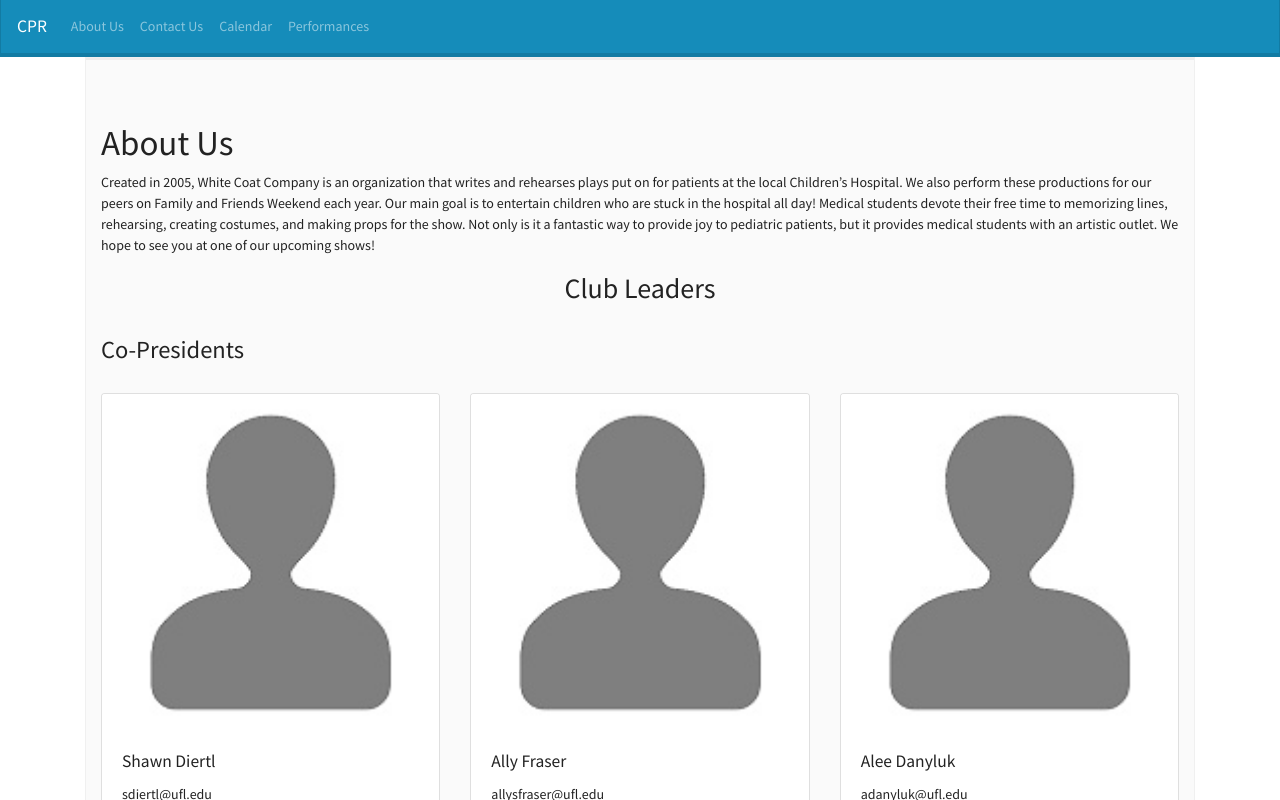
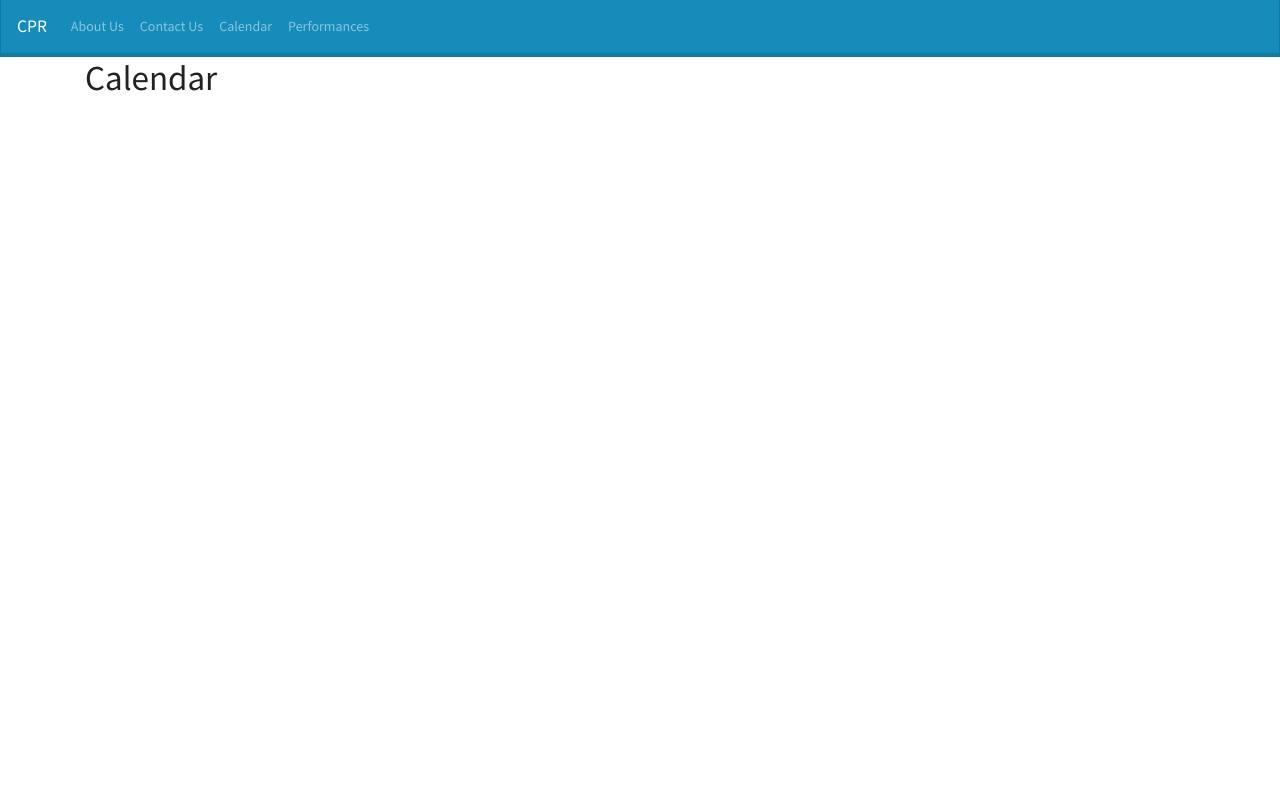
Before and after one commit to CreativePractice/Website, a React (Create React App) app in the folder my-app/: page /Website/Calendar in a window 1280 px wide. Shown: the top 800 px of the page. Built offline with nearby package versions, Linux system fonts and the light colour scheme.

Commit message:
fixed routes and increased font size for about us

```diff
--- a/my-app/package.json
+++ b/my-app/package.json
@@ -18,8 +18,8 @@
     "web-vitals": "^1.1.1"
   },
   "scripts": {
-	  "predeploy": "npm run build",
-	  "deploy": "gh-pages -d build",
+    "predeploy": "npm run build",
+    "deploy": "gh-pages -d build",
     "start": "react-scripts start",
     "build": "react-scripts build",
     "test": "react-scripts test",
--- a/my-app/src/App.js
+++ b/my-app/src/App.js
@@ -3,33 +3,34 @@ import "bootswatch/dist/lumen/bootstrap.min.css";
 import React from 'react';
 import './App.css'
 import Navigation from './components/Navigation';
-import Picture from './components/Picture';
+//import Picture from './components/Picture';
 import AboutUs from './components/AboutUs';
 import Performances from './components/Performances';
 import ContactUs from './components/ContactUs';
 import Calendar from './components/Calendar';
+import PageNotFound from './components/PageNotFound';
 
 
-import {BrowserRouter,Route,Switch} from 'react-router-dom'
+import {BrowserRouter as Router, Route, Switch} from 'react-router-dom'
 
 
 function App() {
   return (
     <div className="App">
       <Navigation />
-      <BrowserRouter>
+      <Router>
       <div className="container">
         <Switch>
-          <Route path='/' component={AboutUs}></Route>
-          <Route path='/AboutUs' component={Picture}></Route>
-          <Route path='/ContactUs' component={ContactUs}></Route>
-          <Route path='/Calendar' component={Calendar}></Route>
-          <Route path='/Performances' component={Performances}></Route>
+          <Route exact path='/Website/' component={AboutUs}></Route>
+          <Route exact path='/Website/ContactUs' component={ContactUs}></Route>
+          <Route exact path='/Website/Calendar' component={Calendar}></Route>
+          <Route exact path='/Website/Performances' component={Performances}></Route>
+          <Route component={PageNotFound} />
 
         </Switch>
 
       </div>
-      </BrowserRouter>
+      </Router>
 
 
 
--- a/my-app/src/components/AboutUs.js
+++ b/my-app/src/components/AboutUs.js
@@ -13,7 +13,7 @@ const AboutUs = () => {
                     <Container>
                     <h1>About Us</h1>
 
-                    <p>
+                    <h5>
                         Created in 2005, White Coat Company is an organization that
                         writes and rehearses plays put on for patients at the local Children’s Hospital.
                         We also perform these productions for our peers on Family and Friends Weekend each year.
@@ -22,7 +22,7 @@ const AboutUs = () => {
                         and making props for the show. Not only is it a fantastic way to provide joy to pediatric
                         patients, but it provides medical students with an artistic outlet. We hope to see you at one of our upcoming shows!
 
-                    </p>
+                    </h5>
                     <h2 style={{textAlignVertical: "center",textAlign: "center"}}> Club Leaders</h2>
                     <br></br>
                     <h3>Co-Presidents</h3>
--- a/my-app/src/components/Calendar.js
+++ b/my-app/src/components/Calendar.js
@@ -0,0 +1,11 @@
+import React from 'react'
+
+const Calendar = () => {
+    return (
+    <div>
+        <h1>Calendar</h1>
+    </div>
+    )
+}
+
+export default Calendar
--- a/my-app/src/components/ContactUs.js
+++ b/my-app/src/components/ContactUs.js
@@ -0,0 +1,11 @@
+import React from 'react'
+
+const ContactUs = () => {
+    return (
+    <div>
+        <h1>ContactUs</h1>
+    </div>
+    )
+}
+
+export default ContactUs
--- a/my-app/src/components/Navigation.js
+++ b/my-app/src/components/Navigation.js
@@ -5,20 +5,15 @@ function Navigation () {
     return (
         <div>
             <Navbar bg="primary" expand="lg" variant="dark">
-                <Navbar.Brand href="#home">CPR</Navbar.Brand>
+                <Navbar.Brand href="/Website/">CPR</Navbar.Brand>
                 <Navbar.Toggle aria-controls="basic-navbar-nav" />
                 <Navbar.Collapse id="basic-navbar-nav">
                     <Nav className="mr-auto">
-                    <Nav.Link href="#home" to="/AboutUs">About Us</Nav.Link>
-                    <Nav.Link href="#home" to="/ContactUs">Contact Us</Nav.Link>
-                    <Nav.Link href="#home" to="/Calendar">Calendar</Nav.Link>
-                    <Nav.Link href="#home" to="/Performances">Performances</Nav.Link>
-
+                    <Nav.Link href="/Website/">About Us</Nav.Link>
+                    <Nav.Link href="/Website/ContactUs">Contact Us</Nav.Link>
+                    <Nav.Link href="/Website/Calendar">Calendar</Nav.Link>
+                    <Nav.Link href="/Website/Performances">Performances</Nav.Link>
                     </Nav>
-
-
-
-
                 </Navbar.Collapse>
                 </Navbar>
         </div>
--- /dev/null
+++ b/my-app/src/components/PageNotFound.js
@@ -0,0 +1,11 @@
+import React from 'react'
+
+const PageNotFound = () => {
+    return (
+    <div>
+        <h2>404 Page Not Found!</h2>
+    </div>
+    )
+}
+
+export default PageNotFound
--- a/my-app/src/components/Performances.js
+++ b/my-app/src/components/Performances.js
@@ -0,0 +1,11 @@
+import React from 'react'
+
+const Performances = () => {
+    return (
+    <div>
+        <h1>Performances</h1>
+    </div>
+    )
+}
+
+export default Performances
```
